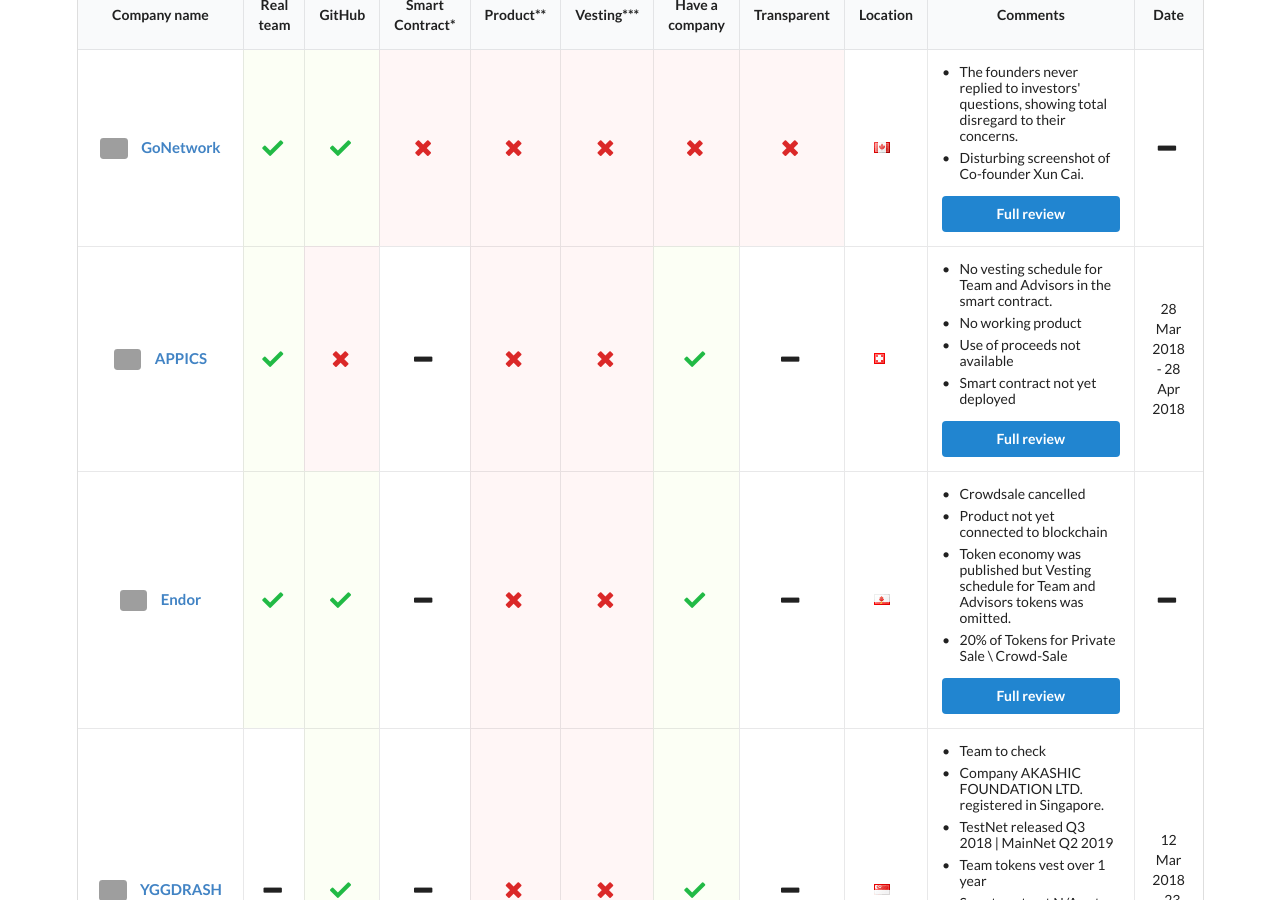
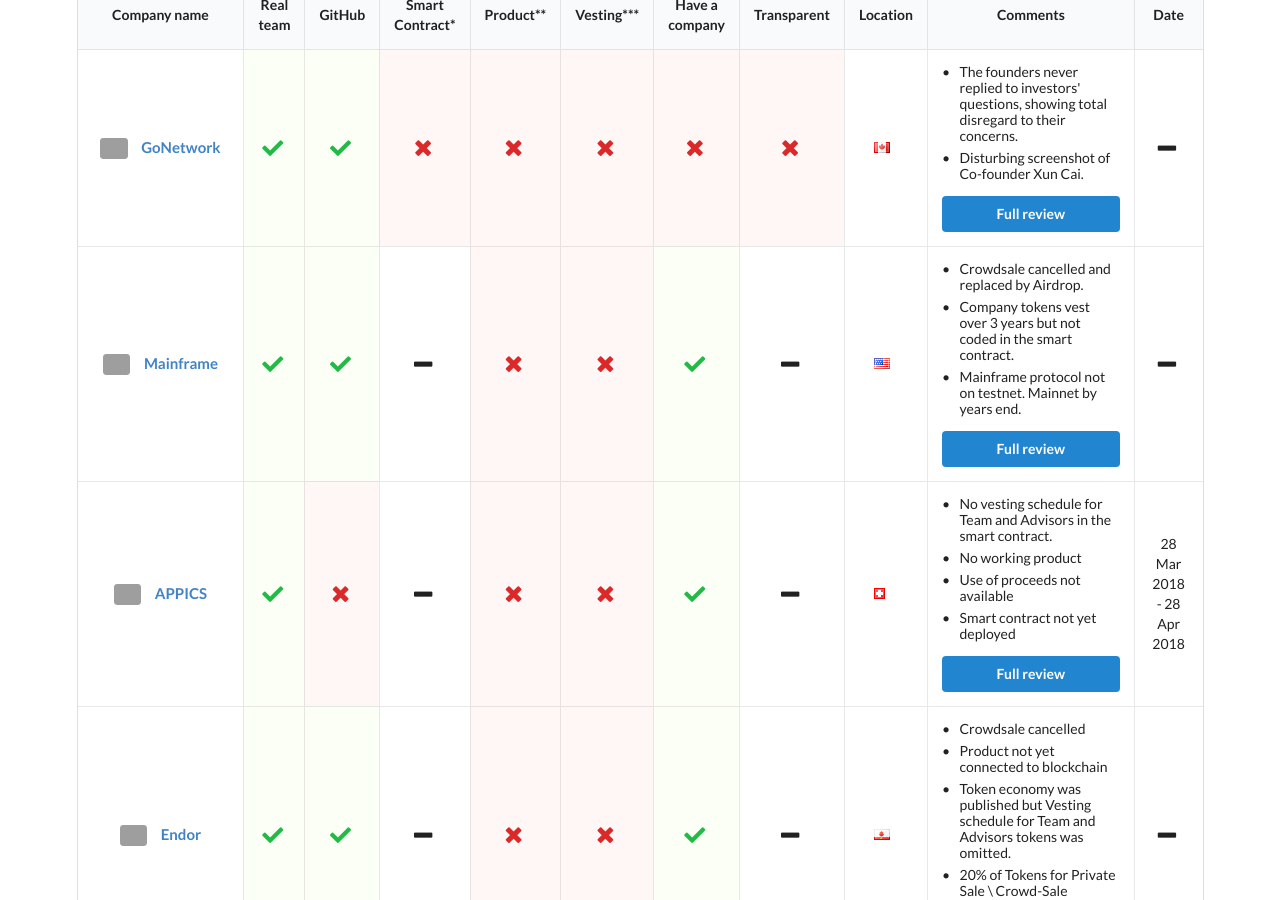
Before and after one commit to ico-check/ico-check, a Jekyll site: the page built from index.md, in a window 1280 px wide and 900 px high, scrolled down 512 px. Built offline with Jekyll 4.4.1, drawn with Linux system fonts in a browser that asks for light colours; nearby versions of some CDN libraries; grey boxes are pictures that could not be loaded.

Commit message:
53-mainframe-ico-check
Added Mainframe

```diff
--- a/_data/active-future-icos.yml
+++ b/_data/active-future-icos.yml
@@ -17,6 +17,26 @@
   ico_end_date:
   safe: false
   issue_url: https://github.com/ico-check/ico-check/issues/12
+
+- name: Mainframe
+  image: https://i.imgur.com/Ln6COOt.jpg
+  url: https://mainframe.com
+  real_team: true
+  github: true
+  smart_contract:
+  product: false
+  min_vesting: false
+  have_company: true
+  transparent:
+  location: United States
+  comments:
+    - content: Crowdsale cancelled and replaced by Airdrop.
+    - content: Company tokens vest over 3 years but not coded in the smart contract.
+    - content: Mainframe protocol not on testnet. Mainnet by years end.
+  ico_start_date:
+  ico_end_date:
+  safe: false
+  issue_url: https://github.com/ico-check/ico-check/issues/74
 
 - name: APPICS
   image: https://i.imgur.com/kRkERQo.jpg
```
